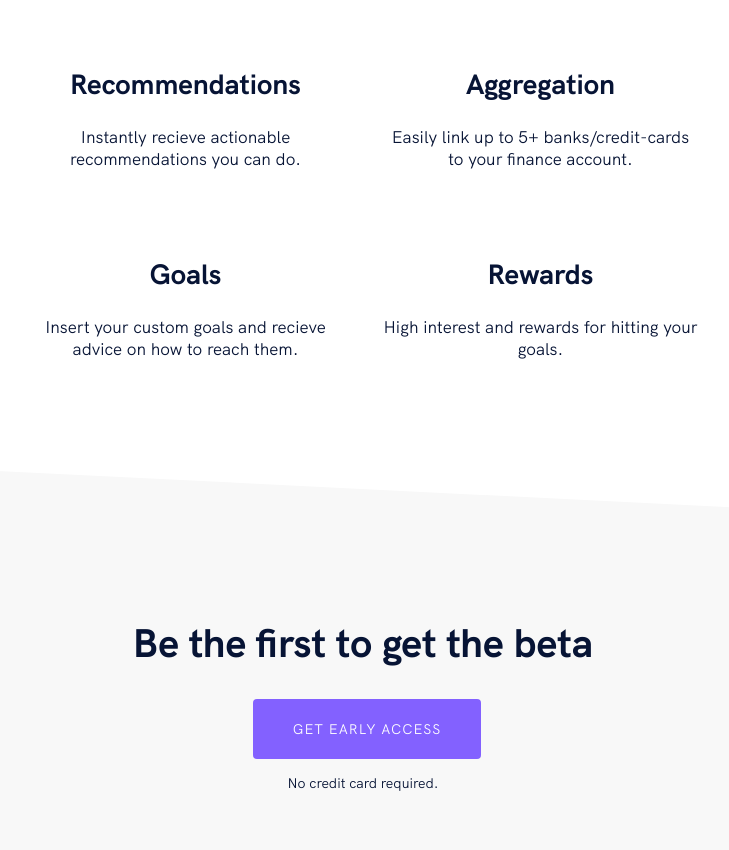
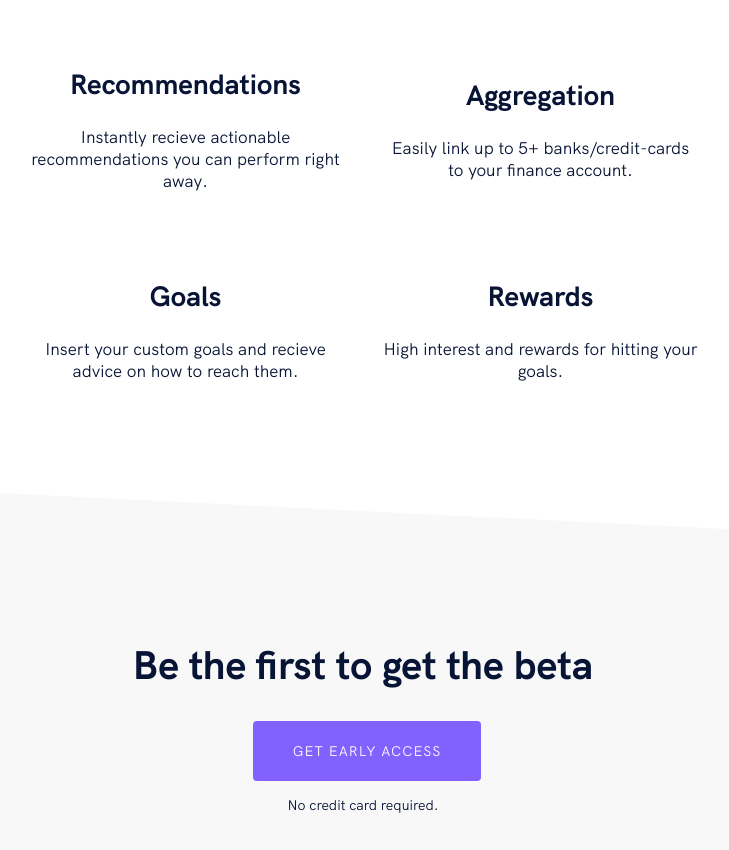
Before and after one commit to enzocog/genieweb, a Gatsby site: page / in a window 1280 px wide. Shown: the part 1240-2090 px from the top of the page, without its empty margins (277-1006 px from the left). Built offline with nearby package versions, Linux system fonts and the light colour scheme; Gatsby itself is replaced by a stand-in of ours.

```diff
--- a/src/components/sections/features.js
+++ b/src/components/sections/features.js
@@ -25,7 +25,7 @@ const Features = () => (
         <FeatureItem>
           <FeatureTitle>Recommendations</FeatureTitle>
           <FeatureText>
-            Instantly recieve actionable recommendations you can do.
+            Instantly recieve actionable recommendations you can perform right away.
           </FeatureText>
         </FeatureItem>
         <FeatureItem>
```
